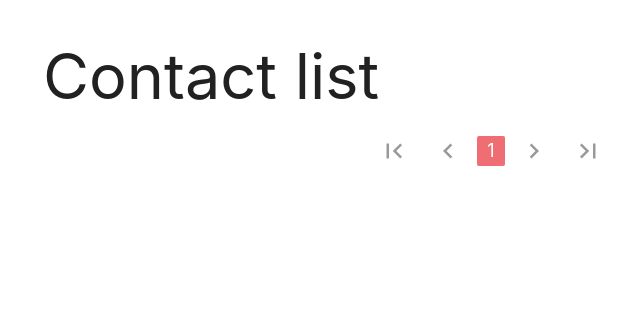
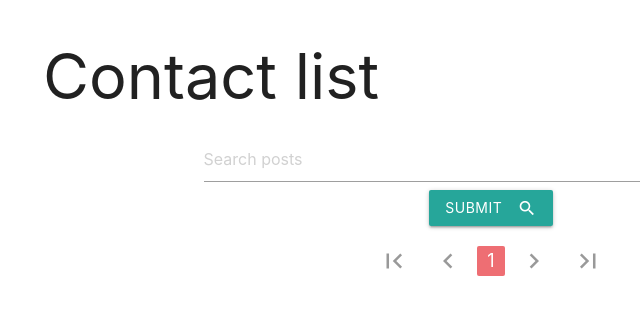
Before and after one commit to eduardkh/phonebook, a Django app: page / in a window 1280 px wide. Shown: the top 315 px of the page, without its empty margins (149-789 px from the left). Run offline with Django 3.2, Linux system fonts and the light colour scheme; data that the repository does not hold is empty.

Commit message:
simple Search - request.GET.get('q')

```diff
--- a/phonebook_app/views.py
+++ b/phonebook_app/views.py
@@ -10,6 +10,10 @@ from .forms import *
 def phone_list(request):
     title = 'Contact list'
     queryset_list = Contact.objects.all()
+    # for simple Search Form
+    query = request.GET.get('q')
+    if query:
+        queryset_list = queryset_list.filter(first_name__icontains=query)
     paginator = Paginator(queryset_list, 6)
     page_request_var = 'page'
     page = request.GET.get(page_request_var)
--- a/templates/list.html
+++ b/templates/list.html
@@ -5,6 +5,18 @@
 <main>
     <section>
         <h1>{{ title }}</h1>
+        <div class="row">
+            <div class="col s12 l2"></div>
+            <div class="col s12 l8">
+                <form class="center-align" action="" method="GET">
+                    <input type="text" name="q" id="" placeholder="Search posts" value="{{ request.GET.q }}">
+                    <button class="btn waves-effect waves-light center-align" type="submit">Submit
+                        <i class="material-icons right">search</i>
+                    </button>
+                </form>
+            </div>
+            <div class="col s12 l2"></div>
+        </div>
         <p>
             {% for object in queryset %}
             <a href="{% url 'phone:phone_detail' pk=object.pk %}">{{ object.pk }}</a> <br>
```
Also changed, not shown: 1 other file.
